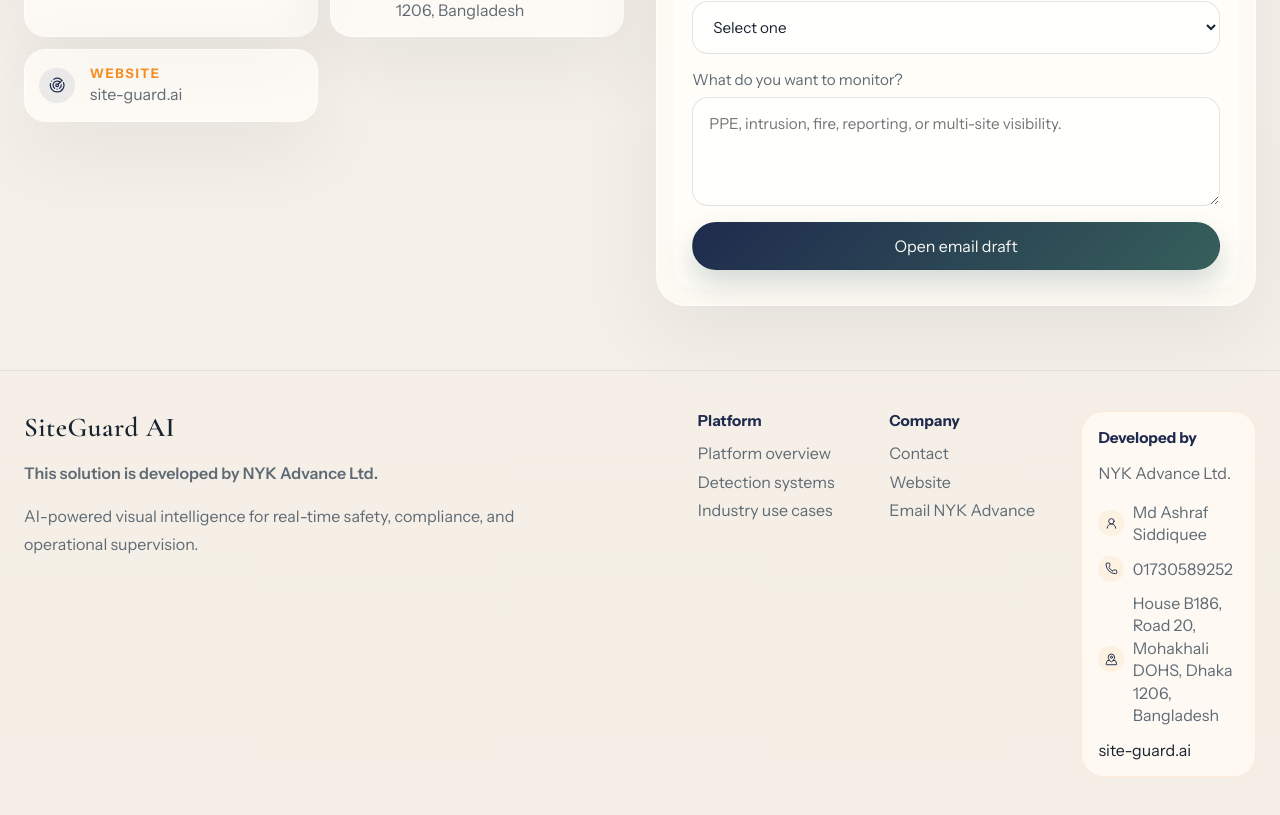
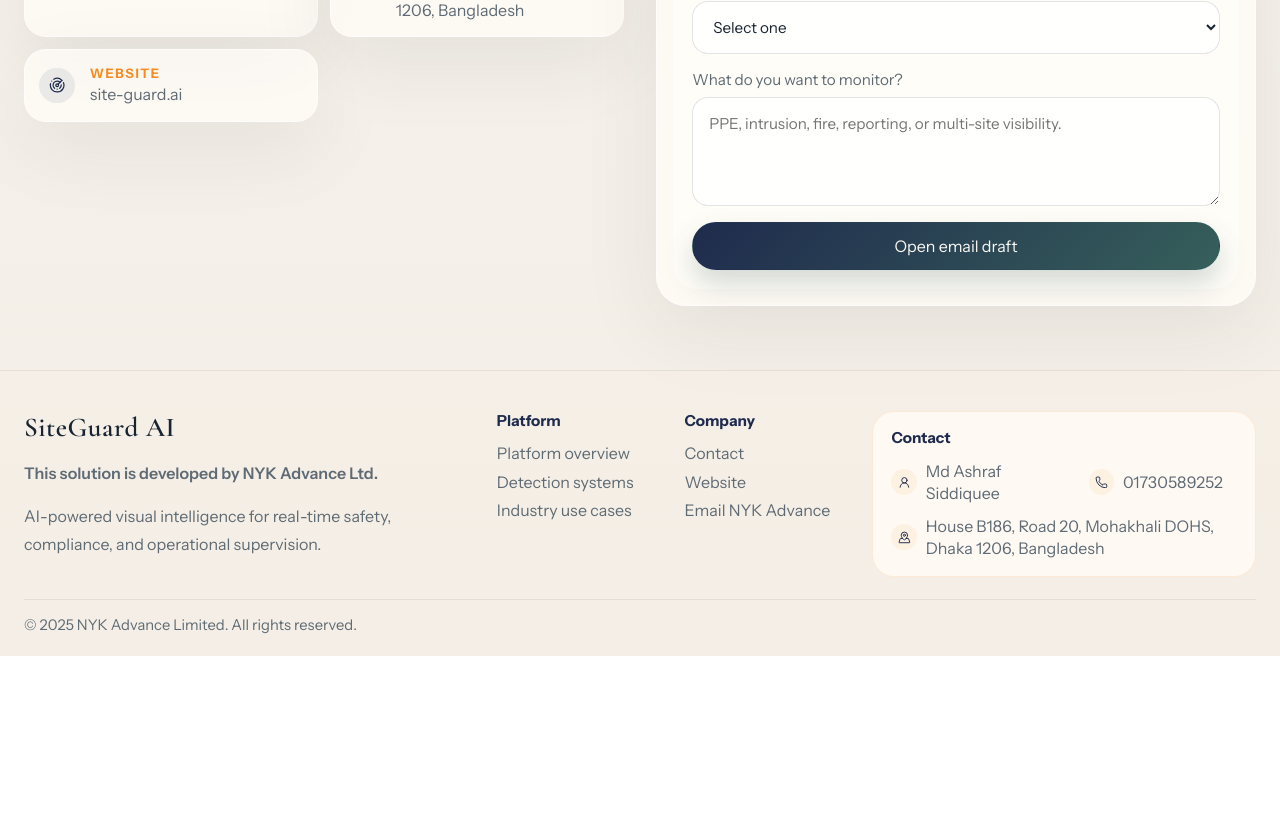
Before and after one commit to ramim121/siteguard-site, a Next.js app: page /contact in a window 1280 px wide. Shown: the part 1010-1825 px from the top of the page. After the commit the page ends 1666 px from the top, so only its background shows below. Built offline with nearby package versions, Linux system fonts and the light colour scheme.

Commit message:
Standardize footer contact layout

```diff
--- a/app/globals.css
+++ b/app/globals.css
@@ -1235,14 +1235,14 @@ img {
 .site-footer {
   position: relative;
   z-index: 1;
-  padding: 2.5rem 0 3rem;
+  padding: 2.5rem 0 1.4rem;
   background: rgba(245, 239, 231, 0.6);
   border-top: 1px solid rgba(24, 36, 48, 0.08);
 }
 
 .footer-inner {
   display: grid;
-  grid-template-columns: minmax(0, 1.15fr) minmax(0, 1fr);
+  grid-template-columns: minmax(24rem, 0.9fr) minmax(0, 1.55fr);
   gap: 2rem;
 }
 
@@ -1258,8 +1258,7 @@ img {
 .footer-contact-stack {
   display: grid;
   gap: 0.65rem;
-  margin-top: 0.85rem;
-  margin-bottom: 0.85rem;
+  margin-top: 0.35rem;
 }
 
 .footer-contact-item {
@@ -1267,6 +1266,19 @@ img {
   grid-template-columns: auto 1fr;
   gap: 0.55rem;
   align-items: center;
+}
+
+.footer-contact-row {
+  display: grid;
+  grid-template-columns: minmax(0, 1fr) minmax(8rem, 0.8fr);
+  gap: 0.75rem;
+}
+
+.footer-contact-address p {
+  display: -webkit-box;
+  overflow: hidden;
+  -webkit-line-clamp: 2;
+  -webkit-box-orient: vertical;
 }
 
 .footer-contact-item p {
@@ -1289,7 +1301,7 @@ img {
 
 .footer-grid {
   display: grid;
-  grid-template-columns: repeat(3, minmax(0, 1fr));
+  grid-template-columns: minmax(8rem, 0.75fr) minmax(8rem, 0.75fr) minmax(24rem, 1.55fr);
   gap: 1rem;
 }
 
@@ -1310,7 +1322,7 @@ img {
 }
 
 .footer-column-accent {
-  padding: 1rem 1.05rem;
+  padding: 1rem 1.15rem;
   border-radius: var(--radius-md);
   background: rgba(255, 250, 244, 0.9);
   border: 1px solid rgba(246, 139, 31, 0.14);
@@ -1318,6 +1330,18 @@ img {
 
 .footer-column-accent > p {
   color: var(--muted);
+}
+
+.footer-bottom {
+  margin-top: 1.4rem;
+  padding-top: 1rem;
+  border-top: 1px solid rgba(24, 36, 48, 0.08);
+}
+
+.footer-bottom p {
+  margin: 0;
+  color: var(--muted);
+  font-size: 0.92rem;
 }
 
 .reveal {
@@ -1433,6 +1457,7 @@ img {
 
   .footer-inner,
   .footer-grid,
+  .footer-contact-row,
   .contact-points-compact {
     grid-template-columns: 1fr;
   }
--- a/components/footer.tsx
+++ b/components/footer.tsx
@@ -40,9 +40,9 @@ export function Footer() {
             </div>
           ))}
           <div className="footer-column footer-column-accent">
-            <h3>Developed by</h3>
-            <p>NYK Advance Ltd.</p>
+            <h3>Contact</h3>
             <div className="footer-contact-stack footer-contact-stack-compact">
+              <div className="footer-contact-row">
                 <div className="footer-contact-item">
                   <div className="card-icon card-icon-footer">
                     <IconMark name="user" />
@@ -55,18 +55,19 @@ export function Footer() {
                   </div>
                   <p>{footerInfo.phone}</p>
                 </div>
-              <div className="footer-contact-item">
+              </div>
+              <div className="footer-contact-item footer-contact-address">
                 <div className="card-icon card-icon-footer">
                   <IconMark name="mapPin" />
                 </div>
                 <p>{footerInfo.address}</p>
               </div>
             </div>
-            <a href={`https://${footerInfo.website}`} target="_blank" rel="noreferrer">
-              {footerInfo.website}
-            </a>
           </div>
         </div>
+      </div>
+      <div className="section-inner footer-bottom">
+        <p>© 2025 NYK Advance Limited. All rights reserved.</p>
       </div>
     </footer>
   );
```
Lines whose indentation alone changed are shown as unchanged.
